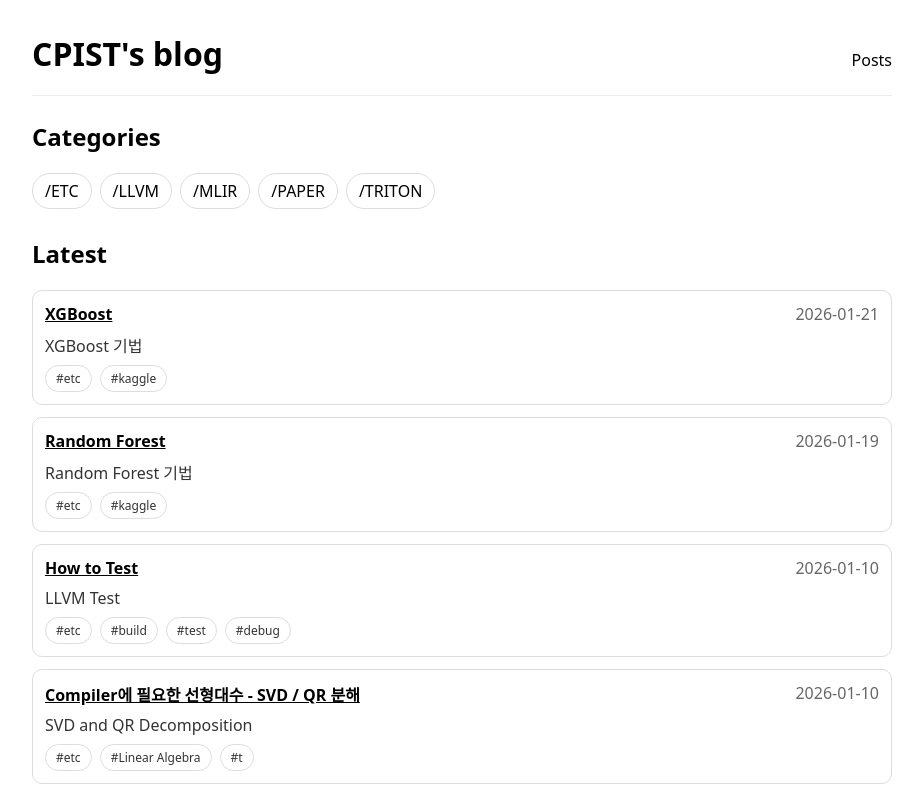
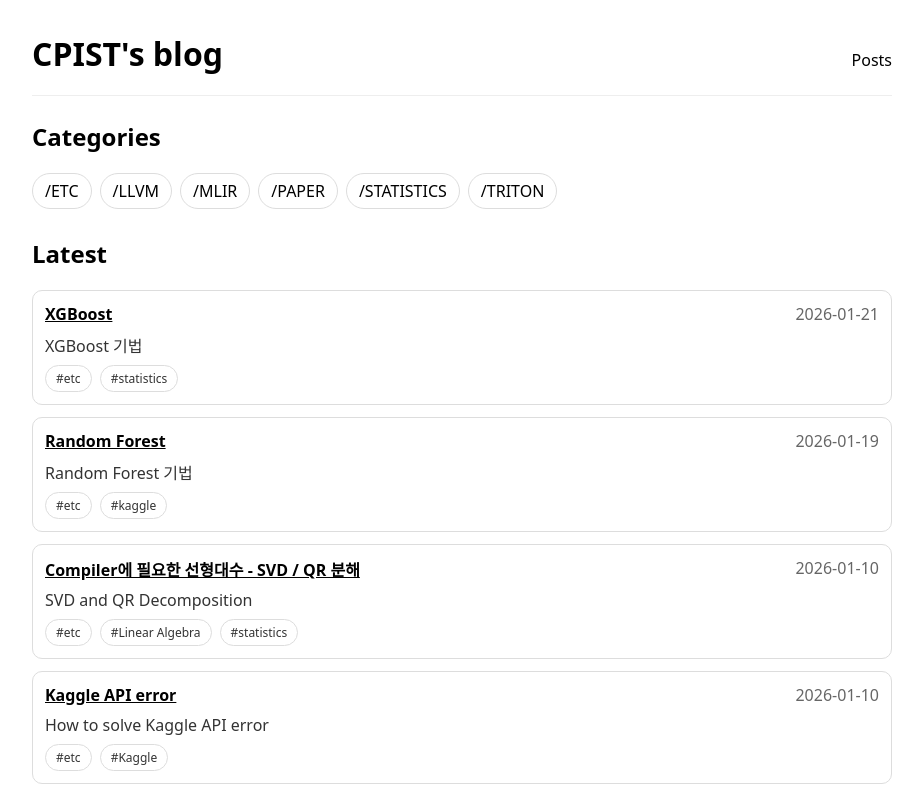
Before and after one commit to cpist/blog, a Next.js app: page / in a window 1280 px wide. Shown: the top 795 px of the page, without its empty margins (178-1101 px from the left). Built offline with nearby package versions, Linux system fonts and the light colour scheme.

Commit message:
add new category
Signed-off-by: cpist <tinyfrog12@gmail.com>

```diff
--- a/content/posts/etc/SVD.mdx
+++ b/content/posts/statistics/SVD.mdx
@@ -2,7 +2,7 @@
 title: "Compiler에 필요한 선형대수 - SVD / QR 분해"
 date: "2026-01-10"
 summary: "SVD and QR Decomposition"
-tags: ["etc", "Linear Algebra", "t"]
+tags: ["etc", "Linear Algebra", "statistics"]
 draft: false
 ---
 SVD 와 QR 분해는 AI 컴파일러에서 가중치 압축 및 연산 최적화 분석에 활용됨.
--- a/content/posts/etc/XGBoost.mdx
+++ b/content/posts/statistics/XGBoost.mdx
@@ -2,7 +2,7 @@
 title: "XGBoost"
 date: "2026-01-21"
 summary: "XGBoost 기법"
-tags: ["etc", "kaggle"]
+tags: ["etc", "statistics"]
 draft: false
 ---
 
--- a/src/app/page.tsx
+++ b/src/app/page.tsx
@@ -10,6 +10,7 @@ export const metadata = {
 function prettyCategoryName(category: string) {
   // 폴더명 -> 표시명 (원하면 여기만 커스터마이즈)
   const map: Record<string, string> = {
+    "statistics": "STATISTICS",
     "mlir": "MLIR",
     "llvm": "LLVM",
     "paper": "PAPER",
```
Also changed, not shown: content/posts/statistics/Kaggle.mdx (renamed from content/posts/etc/Kaggle.mdx), content/posts/statistics/RandomForest.mdx (renamed from content/posts/etc/RandomForest.mdx), 1 other file (tests, documents, lock files or other folders).
